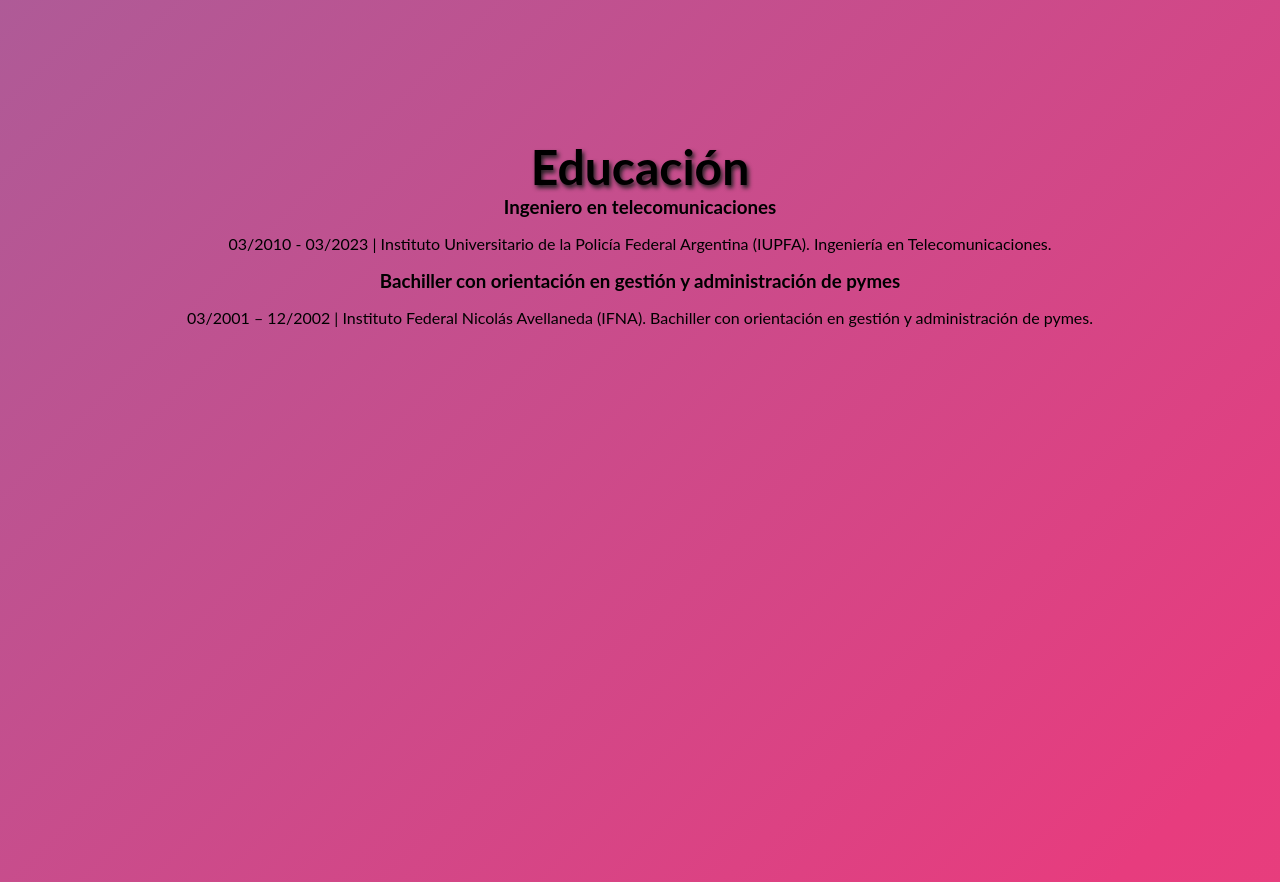
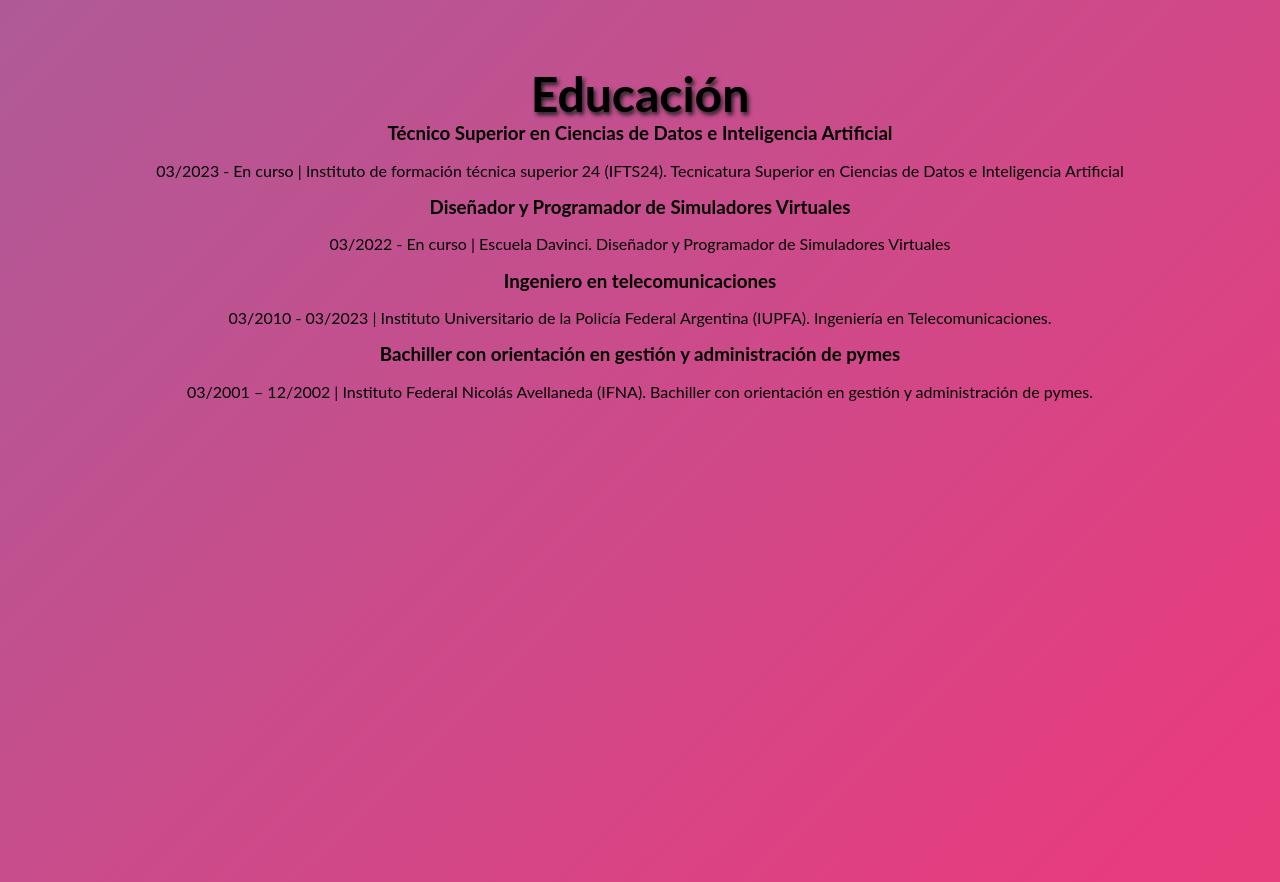
Before and after one commit to gmorales-github/gmorales.github.io, a plain HTML site: page index.html in a window 1280 px wide. Shown: the part 2440-3322 px from the top of the page. Drawn offline with Linux system fonts and the light colour scheme.

Commit message:
Se actualiza la sección educación

```diff
--- a/index.html
+++ b/index.html
@@ -146,6 +146,18 @@
         <section id="educacion">
             <h1>Educación</h1>
             <h3>
+                Técnico Superior en Ciencias de Datos e Inteligencia Artificial
+            </h3>
+            <p>
+                03/2023 - En curso | Instituto de formación técnica superior 24 (IFTS24). Tecnicatura Superior en Ciencias de Datos e Inteligencia Artificial
+            </p>
+            <h3>
+                Diseñador y Programador de Simuladores Virtuales
+            </h3>
+            <p>
+                03/2022 - En curso | Escuela Davinci. Diseñador y Programador de Simuladores Virtuales
+            </p>
+            <h3>
                 Ingeniero en telecomunicaciones
             </h3>
             <p>
```
